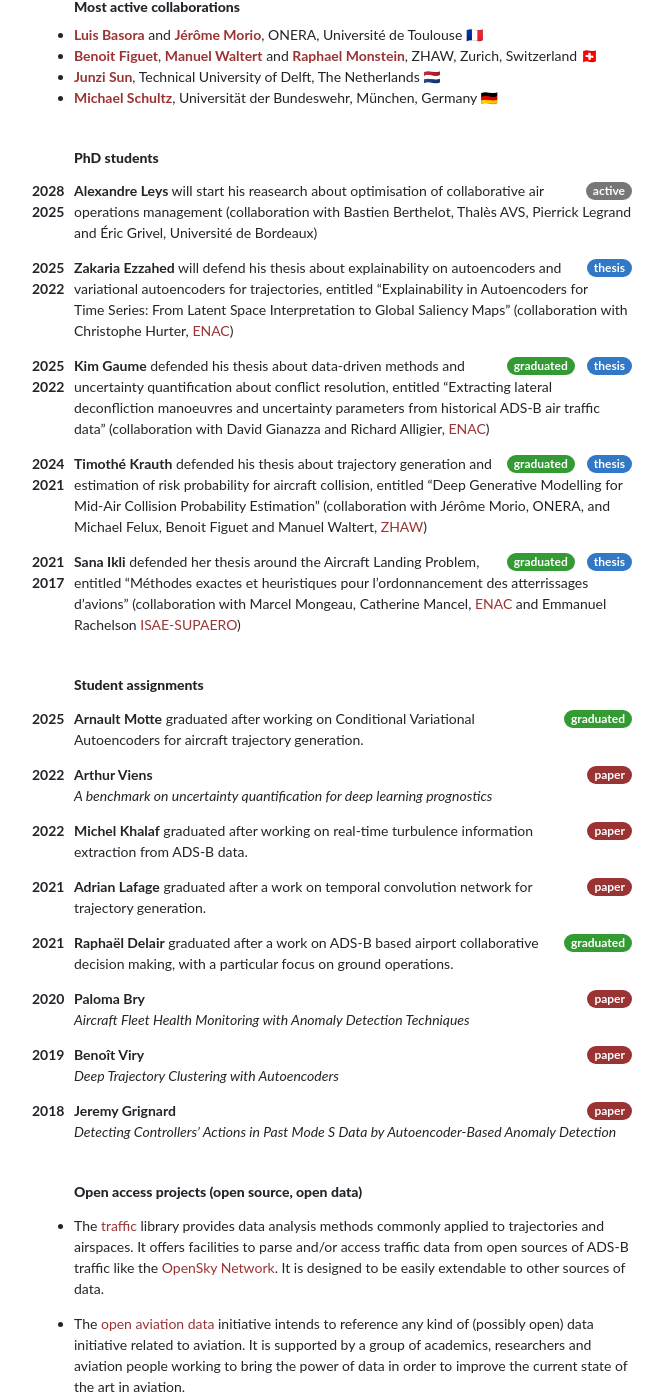
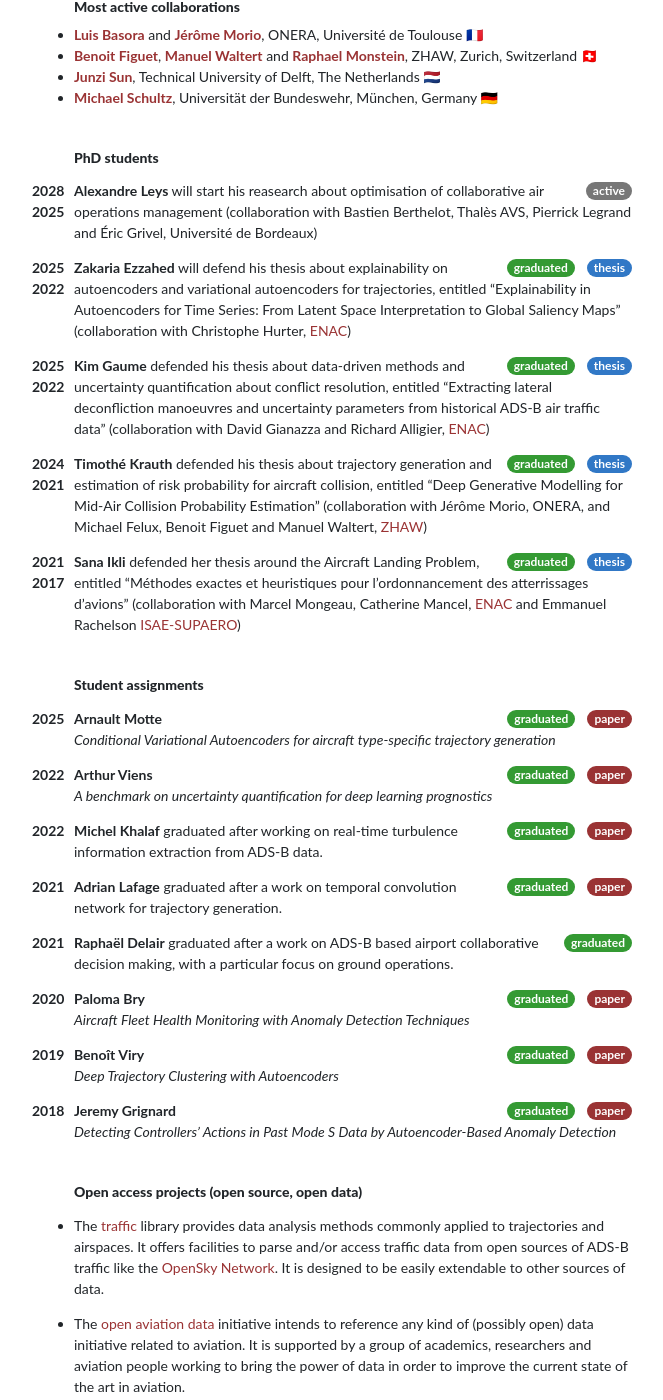
Before and after one commit to xoolive/xoolive.github.io, a Jekyll site: the page built from _pages/research.md, in a window 1280 px wide and 1400 px high, scrolled down 958 px. Shown: the whole window, without its empty margins (287-950 px from the left). Built offline with Jekyll 4.4.1, drawn with Linux system fonts in a browser that asks for light colours; nearby versions of some CDN libraries; some web fonts are replaced; a script that is not in the unit is left out.

Commit message:
latest news

```diff
--- a/_pages/research.md
+++ b/_pages/research.md
@@ -57,7 +57,7 @@ See also on [Google Scholar](https://scholar.google.fr/citations?user=mUHbacsAAA
 
 <span class="float-left year">2028<br/>2025</span><span class="badge float-right">active</span> **Alexandre Leys** will start his reasearch about optimisation of collaborative air operations management (collaboration with Bastien Berthelot, Thalès AVS, Pierrick Legrand and Éric Grivel, Université de Bordeaux)
 
-<span class="float-left year">2025<br/>2022</span>[<span class="badge thesis float-right">thesis</span>](https://theses.fr/s356498) **Zakaria Ezzahed** will defend his thesis about explainability on autoencoders and variational autoencoders for trajectories, entitled "Explainability in Autoencoders for Time Series: From Latent Space Interpretation to Global Saliency Maps"
+<span class="float-left year">2025<br/>2022</span>[<span class="badge thesis float-right">thesis</span>](https://theses.fr/s356498)<span class="badge graduated float-right">graduated</span> **Zakaria Ezzahed** will defend his thesis about explainability on autoencoders and variational autoencoders for trajectories, entitled "Explainability in Autoencoders for Time Series: From Latent Space Interpretation to Global Saliency Maps"
 (collaboration with Christophe Hurter, [ENAC](https://www.enac.fr/en))
 
 <span class="float-left year">2025<br/>2022</span>[<span class="badge thesis float-right">thesis</span>](https://theses.fr/s349425)<span class="badge graduated float-right">graduated</span> **Kim Gaume** defended his thesis about data-driven methods and uncertainty quantification about conflict resolution, entitled "Extracting lateral deconfliction manoeuvres and uncertainty parameters from historical ADS-B air traffic data"
@@ -72,24 +72,25 @@ Probability Estimation"
 
 ## Student assignments
 
-<span class="float-left year">2025</span><span class="badge graduated float-right">graduated</span> **Arnault Motte** graduated after working on Conditional Variational Autoencoders for aircraft trajectory generation.
+<span class="float-left year">2025</span>[<span class="badge paper float-right">paper</span>](https://www.sesarju.eu/sites/default/files/documents/sid/2025/pres/Conditional%20Variational%20Autoencoders.pdf)<span class="badge graduated float-right">graduated</span> **Arnault Motte**
+_Conditional Variational Autoencoders for aircraft type-specific trajectory generation_
 
-<span class="float-left year">2022</span>[<span class="badge paper float-right">paper</span>](https://doi.org/10.1016/j.ress.2024.110513) **Arthur Viens**
+<span class="float-left year">2022</span>[<span class="badge paper float-right">paper</span>](https://doi.org/10.1016/j.ress.2024.110513)<span class="badge graduated float-right">graduated</span> **Arthur Viens**
 _A benchmark on uncertainty quantification for deep learning prognostics_
 
-<span class="float-left year">2022</span>[<span class="badge paper float-right">paper</span>](https://doi.org/10.21105/joss.08662) **Michel Khalaf** graduated after working on real-time turbulence information extraction from ADS-B data.
+<span class="float-left year">2022</span>[<span class="badge paper float-right">paper</span>](https://doi.org/10.21105/joss.08662)<span class="badge graduated float-right">graduated</span> **Michel Khalaf** graduated after working on real-time turbulence information extraction from ADS-B data.
 
-<span class="float-left year">2021</span>[<span class="badge paper float-right">paper</span>](https://doi.org/10.1016/j.mlwa.2022.100446) **Adrian Lafage** graduated after a work on temporal convolution network for trajectory generation.
+<span class="float-left year">2021</span>[<span class="badge paper float-right">paper</span>](https://doi.org/10.1016/j.mlwa.2022.100446)<span class="badge graduated float-right">graduated</span> **Adrian Lafage** graduated after a work on temporal convolution network for trajectory generation.
 
 <span class="float-left year">2021</span><span class="badge graduated float-right">graduated</span> **Raphaël Delair** graduated after a work on ADS-B based airport collaborative decision making, with a particular focus on ground operations.
 
-<span class="float-left year">2020</span> **Paloma Bry** [<span class="badge paper float-right">paper</span>](https://doi.org/10.3390/aerospace8040103)
+<span class="float-left year">2020</span> **Paloma Bry** [<span class="badge paper float-right">paper</span>](https://doi.org/10.3390/aerospace8040103)<span class="badge graduated float-right">graduated</span>
 _Aircraft Fleet Health Monitoring with Anomaly Detection Techniques_
 
-<span class="float-left year">2019</span> **Benoît Viry** [<span class="badge paper float-right">paper</span>](http://www.icrat.org/ICRAT/seminarContent/2020/papers/ICRAT2020_paper_2.pdf)
+<span class="float-left year">2019</span> **Benoît Viry** [<span class="badge paper float-right">paper</span>](http://www.icrat.org/ICRAT/seminarContent/2020/papers/ICRAT2020_paper_2.pdf)<span class="badge graduated float-right">graduated</span>
 _Deep Trajectory Clustering with Autoencoders_
 
-<span class="float-left year">2018</span> **Jeremy Grignard** [<span class="badge paper float-right">paper</span>](https://www.sesarju.eu/sites/default/files/documents/sid/2018/papers/SIDs_2018_paper_17.pdf)
+<span class="float-left year">2018</span> **Jeremy Grignard** [<span class="badge paper float-right">paper</span>](https://www.sesarju.eu/sites/default/files/documents/sid/2018/papers/SIDs_2018_paper_17.pdf)<span class="badge graduated float-right">graduated</span>
 _Detecting Controllers’ Actions in Past Mode S Data by Autoencoder-Based Anomaly Detection_
 
 ## Open access projects (open source, open data)
```
